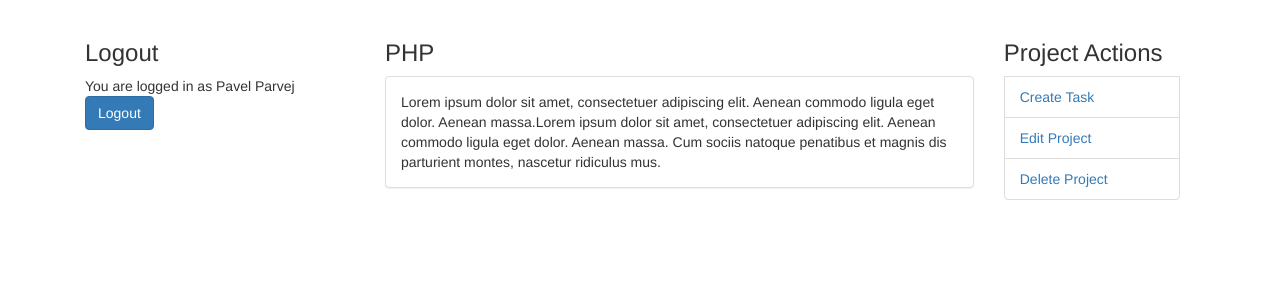
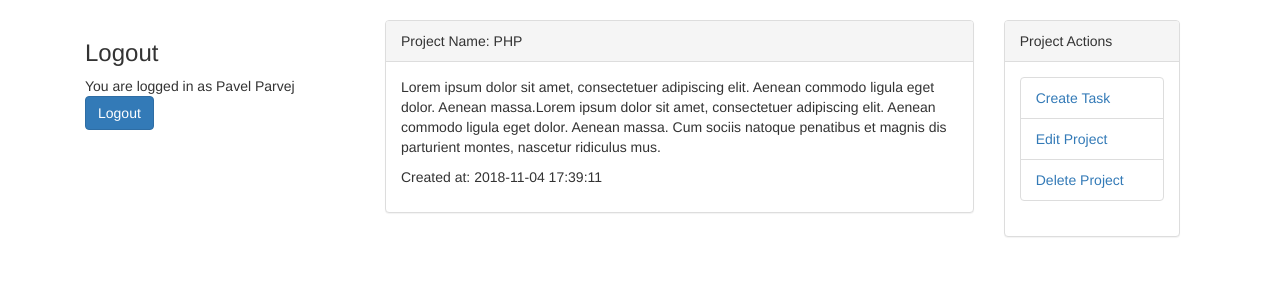
Before and after one commit to pavelcse/CI-Project, a CodeIgniter app: page /CI/projects/display/1 in a window 1280 px wide. Shown: the part 52-352 px from the top of the page. Run offline with CodeIgniter, Linux system fonts and the light colour scheme; a user stored in the database is signed in; data comes from the database, SQL or seed files in the repository; both versions use the stored data as it was after the commit.

Commit message:
Update Project

```diff
--- a/application/controllers/home.php
+++ b/application/controllers/home.php
@@ -5,6 +5,11 @@ class Home extends CI_Controller
 
 	public function index()
 	{
+        if ($this->session->userdata('logged_in')) {
+        	$userid = $this->session->userdata('user_id');
+        	$data['projects'] = $this->project_model->user_all_projects($userid);
+        }
+
 		$data['main_view'] = "home_view";
 		$this->load->view('layout/main', $data);
 	}
--- a/application/controllers/projects.php
+++ b/application/controllers/projects.php
@@ -27,4 +27,66 @@ class Projects extends CI_Controller
 		$data['main_view'] = "projects/display";
 		$this->load->view('layout/main', $data);
 	}
+
+	public function create()
+	{
+		$this->form_validation->set_rules('project_name', 'Project Name', 'trim|required');
+		$this->form_validation->set_rules('project_body', 'Project Body', 'trim|required');
+
+        if ($this->form_validation->run() == FALSE) {
+
+        	$view['main_view'] = "projects/create_project";
+		    $this->load->view('layout/main', $view);
+
+        } else {
+            $data = [
+                'project_user_id' => $this->session->userdata('user_id'),
+                'project_name' => $this->input->post('project_name'),
+                'project_body' => $this->input->post('project_body')
+
+            ];
+
+        	if ($this->project_model->create_project($data)) {
+        		$this->session->set_flashdata('project_created', "Your Project Has Been Added Successfully.");
+        		redirect('projects/index');
+        	}
+
+        }
+	}
+
+	public function edit($project_id)
+	{
+		$this->form_validation->set_rules('project_name', 'Project Name', 'trim|required');
+		$this->form_validation->set_rules('project_body', 'Project Body', 'trim|required');
+
+        if ($this->form_validation->run() == FALSE) {
+
+            $view['project_data'] = $this->project_model->get_project_info($project_id);
+
+        	$view['main_view'] = "projects/edit_project";
+		    $this->load->view('layout/main', $view);
+
+        } else {
+            $data = [
+                'project_user_id' => $this->session->userdata('user_id'),
+                'project_name' => $this->input->post('project_name'),
+                'project_body' => $this->input->post('project_body')
+
+            ];
+
+        	if ($this->project_model->edit_project($project_id, $data)) {
+        		$this->session->set_flashdata('project_updated', "Your Project Has Been Updated Successfully.");
+        		redirect('projects/index');
+        	}
+
+        }
+	}
+
+	public function delete($project_id)
+	{
+		if ($this->project_model->delete_project($project_id)) {
+        	$this->session->set_flashdata('project_deleted', "Your Project Has Been Deleted Successfully.");
+        	redirect('projects/index');
+        }
+	}
 }
--- a/application/models/project_model.php
+++ b/application/models/project_model.php
@@ -16,4 +16,39 @@ class Project_model extends CI_Model
 		return $query->row();
 
 	}
+
+	public function user_all_projects($userid)
+	{
+		$this->db->where('project_user_id', $userid);
+		$query = $this->db->get('tbl_projects');
+		return $query->result();
+
+	}
+
+	public function create_project($data)
+	{
+        $query = $this->db->insert('tbl_projects', $data);
+		return $query;
+	}
+
+	public function get_project_info($project_id)
+	{
+		$this->db->where('id', $project_id);
+		$query = $this->db->get('tbl_projects');
+		return $query->row();
+	}
+
+	public function edit_project($id, $data)
+	{
+		$this->db->where('id', $id);
+		$this->db->update('tbl_projects', $data);
+        return true;
+	}
+
+	public function delete_project($project_id)
+	{
+		$this->db->where('id', $project_id);
+		$this->db->delete('tbl_projects');
+        return true;
+	}
 }
--- a/application/views/projects/display.php
+++ b/application/views/projects/display.php
@@ -1,17 +1,29 @@
 <div class="col-xs-9">
-	<h3><?php echo $projects_data->project_name; ?></h3>
 	<div class="panel panel-default">
+		<div class="panel-heading">
+			Project Name: <?php echo $projects_data->project_name; ?>
+		</div>
         <div class="panel-body">
-            <?php echo $projects_data->project_body; ?>
+            <p class="panel-text">
+            	<?php echo $projects_data->project_body; ?>
+            </p>
+            <p class="panel-text text">
+            	Created at: <?php echo $projects_data->created_at; ?>
+            </p>
         </div>
 	</div>
 </div>
 <div class="col-xs-3">
-	<ul class="list-group">
-	    <h3>Project Actions</h3>
-
-	    <li class="list-group-item"><a href="<?php echo base_url();?>tasks/create/<?php echo $projects_data->id; ?>">Create Task</a></li>
-	    <li class="list-group-item"><a href="">Edit Project</a></li>
-	    <li class="list-group-item"><a href="">Delete Project</a></li>
-	</ul>
+	<div class="panel panel-default">
+		<div class="panel-heading">
+			Project Actions
+		</div>
+		<div class="panel-body">
+		    <ul class="list-group">
+	            <li class="list-group-item"><a href="">Create Task</a></li>
+	            <li class="list-group-item"><a href="<?php echo base_url();?>projects/edit/<?php echo $projects_data->id; ?>">Edit Project</a></li>
+	            <li class="list-group-item"><a href="<?php echo base_url();?>projects/delete/<?php echo $projects_data->id; ?>">Delete Project</a></li>
+		    </ul>
+		</div>
+	</div>
 </div>
```
Also changed, not shown: application/views/home_view.php (+27 -2 lines), application/views/projects/create_project.php (added, +25 -0 lines), application/views/projects/edit_project.php (added, +25 -0 lines), application/views/projects/index.php (+14 -2 lines), db/ci_test.sql (+14 -11 lines).
